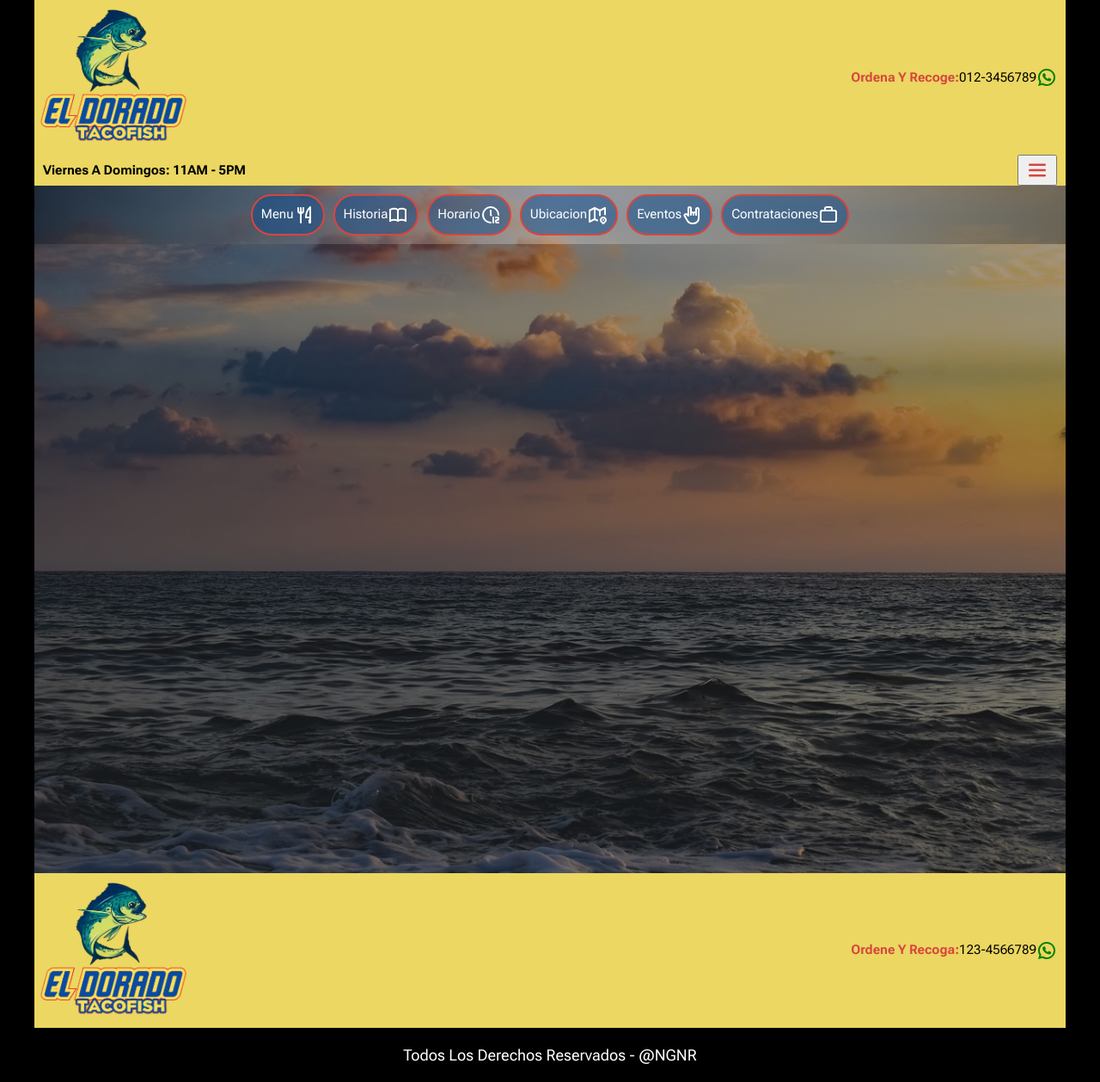
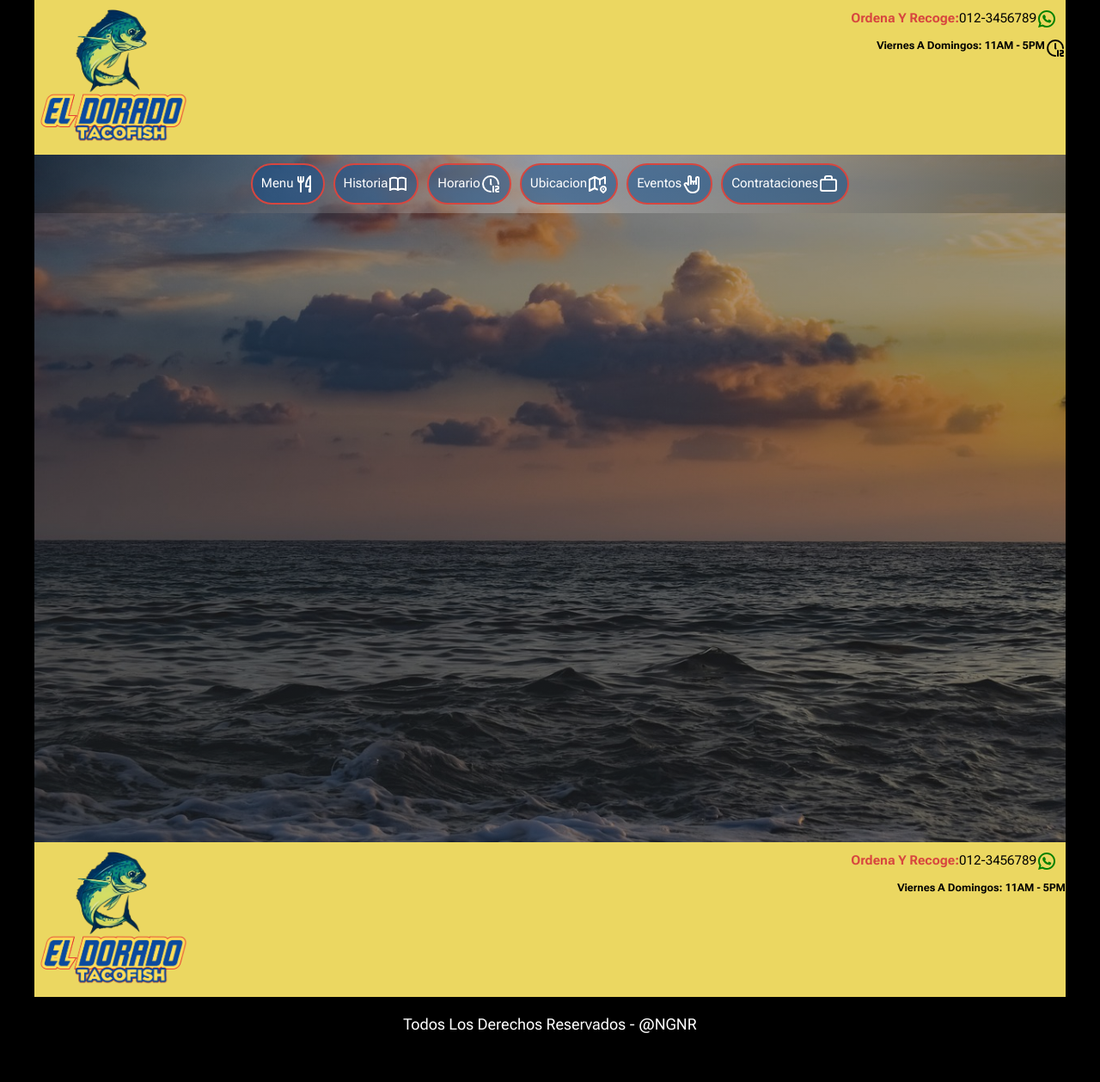
Before and after one commit to TylerBrock01/El_Dorado, a website: page index.html in a window 1280 px wide. Shown: the whole page at 86% size. After the commit the page ends 1223 px from the top, so only its background shows below. Drawn offline with Linux system fonts and the light colour scheme.

Commit message:
v0.0.0.0.0.2 se agrego horario

```diff
--- a/index.html
+++ b/index.html
@@ -16,25 +16,26 @@
 <!--_header-->
     <header class="header contenedor">
         <img class="titulo-imagen" src="img/image1.png" alt="brand">
+        <div class="header-derecho">
             <div class="header-contacto">
-            <h4 class="">ordena y recoge:</h4>
+                <h4 class="orden ">ordena y recoge:</h4>
                 <a class="numero" href="#">012-3456789</a>
                 <svg class="w-6 h-6 text-gray-800 dark:text-white" aria-hidden="true" xmlns="http://www.w3.org/2000/svg" width="24" height="24" fill="none" viewBox="0 0 24 24">
                     <path fill="currentColor" fill-rule="evenodd" d="M12 4a8 8 0 0 0-6.895 12.06l.569.718-.697 2.359 2.32-.648.379.243A8 8 0 1 0 12 4ZM2 12C2 6.477 6.477 2 12 2s10 4.477 10 10-4.477 10-10 10a9.96 9.96 0 0 1-5.016-1.347l-4.948 1.382 1.426-4.829-.006-.007-.033-.055A9.958 9.958 0 0 1 2 12Z" clip-rule="evenodd"/>
                     <path fill="currentColor" d="M16.735 13.492c-.038-.018-1.497-.736-1.756-.83a1.008 1.008 0 0 0-.34-.075c-.196 0-.362.098-.49.291-.146.217-.587.732-.723.886-.018.02-.042.045-.057.045-.013 0-.239-.093-.307-.123-1.564-.68-2.751-2.313-2.914-2.589-.023-.04-.024-.057-.024-.057.005-.021.058-.074.085-.101.08-.079.166-.182.249-.283l.117-.14c.121-.14.175-.25.237-.375l.033-.066a.68.68 0 0 0-.02-.64c-.034-.069-.65-1.555-.715-1.711-.158-.377-.366-.552-.655-.552-.027 0 0 0-.112.005-.137.005-.883.104-1.213.311-.35.22-.94.924-.94 2.16 0 1.112.705 2.162 1.008 2.561l.041.06c1.161 1.695 2.608 2.951 4.074 3.537 1.412.564 2.081.63 2.461.63.16 0 .288-.013.4-.024l.072-.007c.488-.043 1.56-.599 1.804-1.276.192-.534.243-1.117.115-1.329-.088-.144-.239-.216-.43-.308Z"/>
                 </svg>
             </div>
+            <div class="header-horario">
+                <h5 class="horario">Viernes a domingos: 11AM - 5PM</h5>
+                <svg xmlns="http://www.w3.org/2000/svg" x-bind:width="size" x-bind:height="size" viewBox="0 0 24 24" fill="none" stroke="currentColor" x-bind:stroke-width="stroke" stroke-linecap="round" stroke-linejoin="round" width="24" height="24" stroke-width="2">
+                    <path d="M3 12a9 9 0 0 0 9 9m9 -9a9 9 0 1 0 -18 0"></path>
+                    <path d="M12 7v5l.5 .5"></path>
+                    <path d="M18 15h2a1 1 0 0 1 1 1v1a1 1 0 0 1 -1 1h-1a1 1 0 0 0 -1 1v1a1 1 0 0 0 1 1h2"></path>
+                    <path d="M15 21v-6"></path>
+                </svg>
+            </div>
+        </div>
     </header>
-    <article class="bar-menu contenedor">
-        <div>
-            <h4 class="horario">Viernes a domingos: 11AM - 5PM</h4>
-        </div>
-        <button class="boton-menu" type="button">
-            <svg class="w-6 h-6 text-gray-800 dark:text-white" aria-hidden="true" xmlns="http://www.w3.org/2000/svg" width="30" height="30" fill="none" viewBox="0 0 24 24">
-                <path stroke="currentColor" stroke-linecap="round" stroke-width="2" d="M5 7h14M5 12h14M5 17h14"/>
-            </svg>
-        </button>
-    </article>
 <!--_fondo-->
     <div class="imagen menu-opciones ">
 <!--_menu        -->
@@ -97,13 +98,18 @@
     <footer class="footer contenedor">
         <div class="header contenedor">
             <img class="titulo-imagen" src="img/image1.png" alt="brand">
+            <div class="header-derecho">
                 <div class="header-contacto">
-                <h4 class="">ordene y recoga:</h4>
-                <a class="numero" href="#">123-4566789</a>
+                    <h4 class="orden ">ordena y recoge:</h4>
+                    <a class="numero" href="#">012-3456789</a>
                     <svg class="w-6 h-6 text-gray-800 dark:text-white" aria-hidden="true" xmlns="http://www.w3.org/2000/svg" width="24" height="24" fill="none" viewBox="0 0 24 24">
                         <path fill="currentColor" fill-rule="evenodd" d="M12 4a8 8 0 0 0-6.895 12.06l.569.718-.697 2.359 2.32-.648.379.243A8 8 0 1 0 12 4ZM2 12C2 6.477 6.477 2 12 2s10 4.477 10 10-4.477 10-10 10a9.96 9.96 0 0 1-5.016-1.347l-4.948 1.382 1.426-4.829-.006-.007-.033-.055A9.958 9.958 0 0 1 2 12Z" clip-rule="evenodd"/>
                         <path fill="currentColor" d="M16.735 13.492c-.038-.018-1.497-.736-1.756-.83a1.008 1.008 0 0 0-.34-.075c-.196 0-.362.098-.49.291-.146.217-.587.732-.723.886-.018.02-.042.045-.057.045-.013 0-.239-.093-.307-.123-1.564-.68-2.751-2.313-2.914-2.589-.023-.04-.024-.057-.024-.057.005-.021.058-.074.085-.101.08-.079.166-.182.249-.283l.117-.14c.121-.14.175-.25.237-.375l.033-.066a.68.68 0 0 0-.02-.64c-.034-.069-.65-1.555-.715-1.711-.158-.377-.366-.552-.655-.552-.027 0 0 0-.112.005-.137.005-.883.104-1.213.311-.35.22-.94.924-.94 2.16 0 1.112.705 2.162 1.008 2.561l.041.06c1.161 1.695 2.608 2.951 4.074 3.537 1.412.564 2.081.63 2.461.63.16 0 .288-.013.4-.024l.072-.007c.488-.043 1.56-.599 1.804-1.276.192-.534.243-1.117.115-1.329-.088-.144-.239-.216-.43-.308Z"/>
                     </svg>
+                </div>
+                <div class="header-horario">
+                    <h5 class="horario">Viernes a domingos: 11AM - 5PM</h5>
+                </div>
             </div>
         </div>
         <p>Todos los derechos reservados - @NGNR</p>
--- a/src/scss/layout/_bar-menu.scss
+++ /dev/null
@@ -1,29 +0,0 @@
-@use "../base/colores" as c;
-@use "../base/mixins" as m;
-.bar-menu{
-  display: flex;
-  padding-left: 1rem;
-  padding-right: 1rem;
-  background-color: c.$amarillo;
-  align-items: center;
-  justify-content: space-between;
-  outline-color: black;
-}
-.horario{
-  color: black;
-  text-transform: capitalize;
-  margin: 0;
-}
-.boton-menu{
-  display: flex;
-  //height: 10%;
-  svg{
-    color: c.$rojo;
-    &:hover{
-      color: c.$negro;
-    }
-  }
-  &:hover{
-    color: c.$blanco;
-  }
-}
--- a/src/scss/layout/_header.scss
+++ b/src/scss/layout/_header.scss
@@ -23,9 +23,12 @@
     height: 10%;
   }
 }
+.header-derecho{
+  display: flex;
+  flex-direction: column;
+}
 .header-contacto{
   display: flex;
-  align-items: center;
   flex-direction: row;
   text-transform: capitalize;
   color: c.$rojo;
@@ -33,6 +36,8 @@
   svg{
     color: green;
   }
+  .orden{
+    margin: 0;
   }
   .numero{
     color: c.$negro;
@@ -40,16 +45,18 @@
       color: green;
     }
   }
-.titulo{
-  text-transform: uppercase;
+}
+.header-horario{
+  display: flex;
+  text-align: end;
+  justify-content: end;
+  .horario{
+    color: black;
+    text-transform: capitalize;
     margin: 0;
-  @include m.telefono{
-    background-color: c.$amarillo;
+
   }
-  @include m.tablet{
-    background-color: c.$azul;
-  }
-  @include m.desktop {
-    background-color: c.$amarillo;
+  svg{
+    color: black;
   }
 }
--- a/src/scss/layout/_index.scss
+++ b/src/scss/layout/_index.scss
@@ -2,4 +2,3 @@
 @forward "fondo";
 @forward "menu";
 @forward "footer";
-@forward "bar-menu";
```
Also changed, not shown: build/css/app.css. Lines whose indentation alone changed are shown as unchanged.
